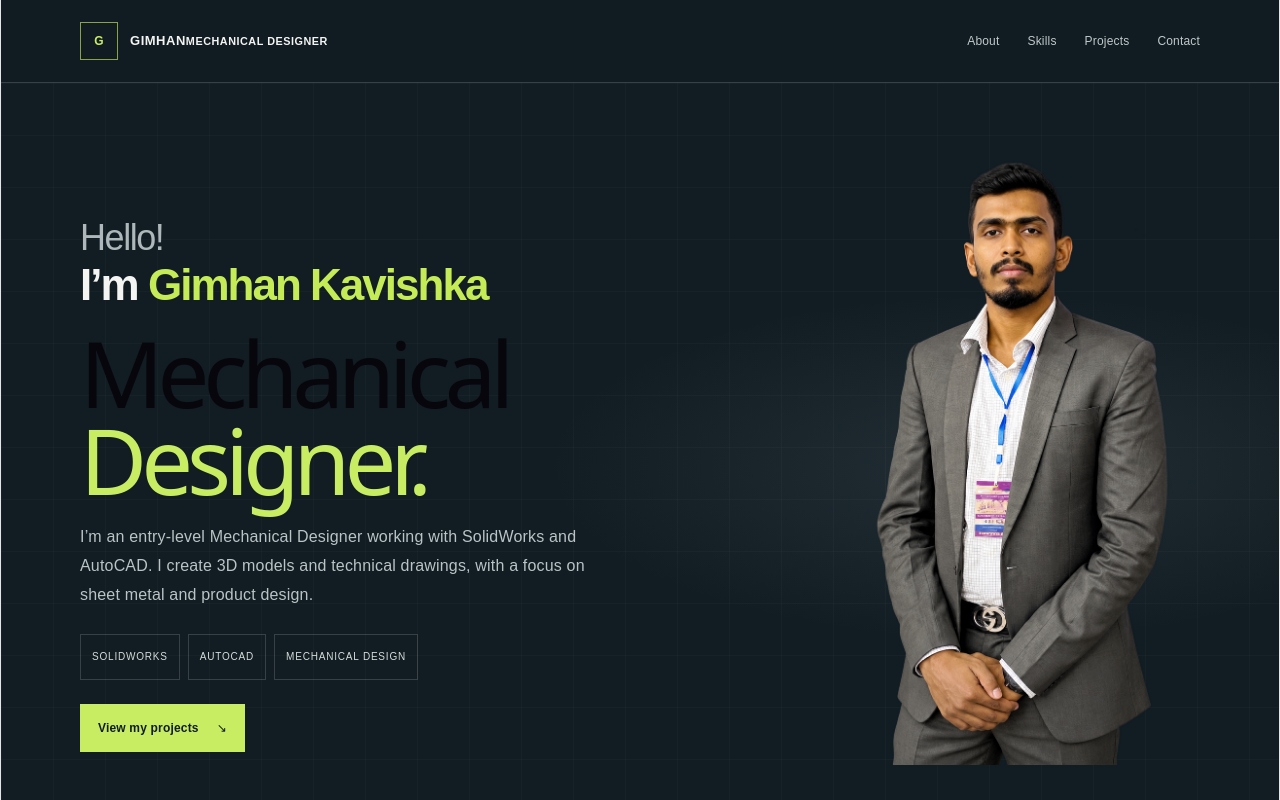
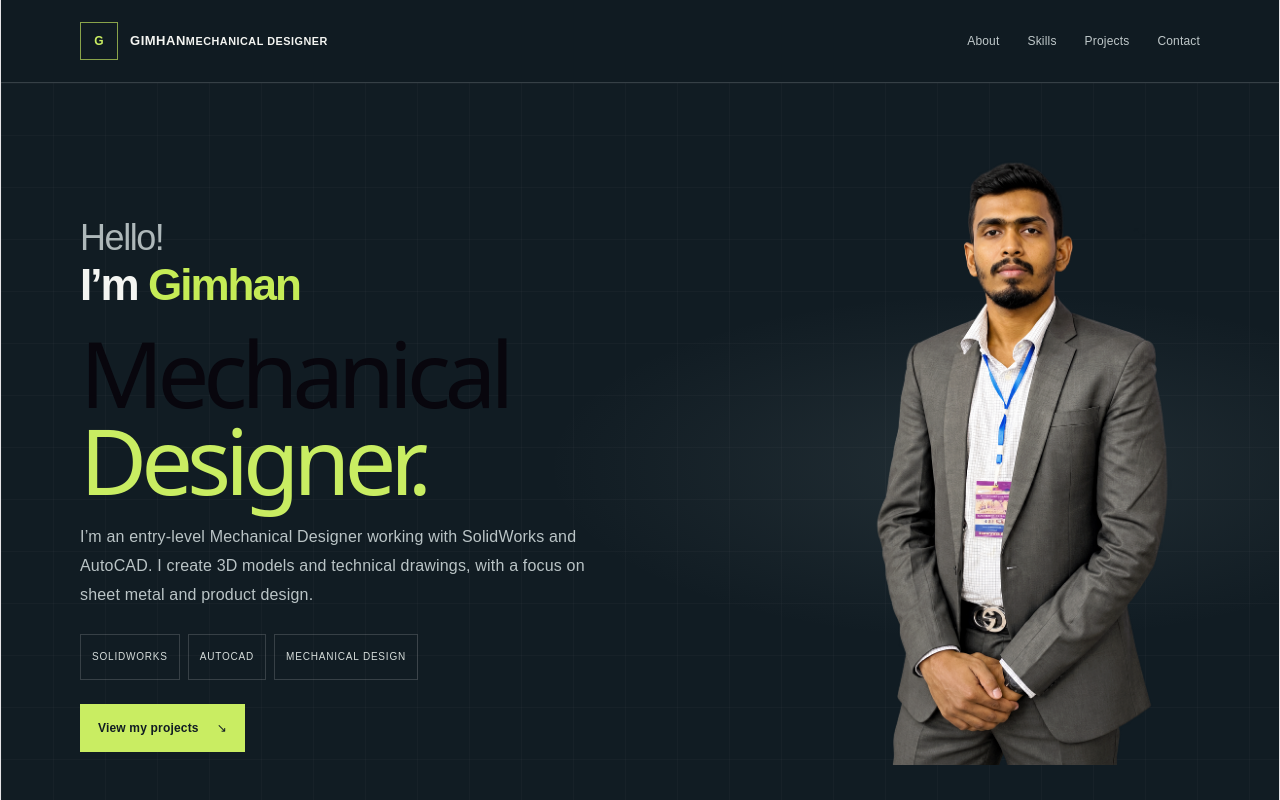
Before and after one commit to Tharaka-Maheshwara/gimhan-portfolio, a React (Vite) app: page / in a window 1280 px wide. Shown: the top 800 px of the page. Built offline with nearby package versions, Linux system fonts and the light colour scheme.

Commit message:
name change

```diff
--- a/src/sections/Hero.jsx
+++ b/src/sections/Hero.jsx
@@ -1,6 +1,6 @@
 import { useEffect, useState } from "react";
 
-const displayName = "Gimhan Kavishka";
+const displayName = "Gimhan";
 
 export default function Hero() {
   const [visibleChars, setVisibleChars] = useState(0);
```
